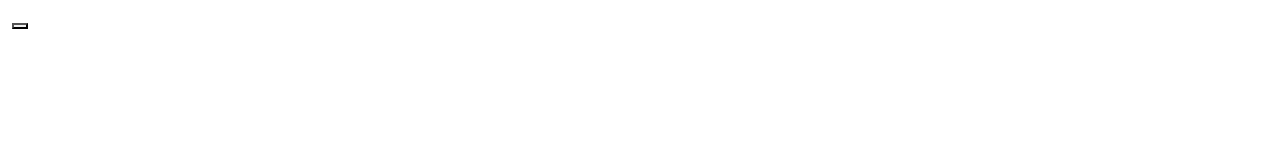
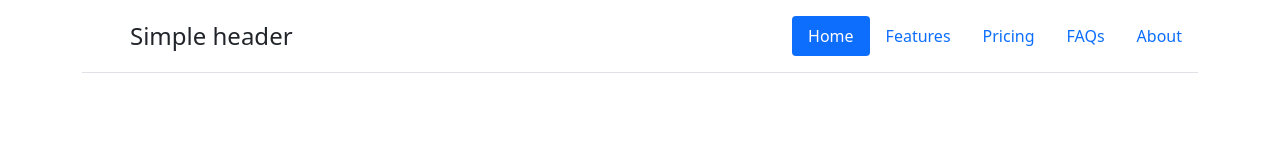
Before and after one commit to Davinandika/WB-COMP, a plain HTML site: page html/landing-page.html in a window 1280 px wide. Drawn offline with nearby package versions, Linux system fonts and the light colour scheme.

Commit message:
update navbar

```diff
--- a/html/landing-page.html
+++ b/html/landing-page.html
@@ -11,17 +11,21 @@
     <script src="../bootstrap-5.1.3-dist/js/bootstrap.min.js"></script>
     <link rel="stylesheet" href="../styles/style.css">
 <body>
-    <nav class="navbar navbar-default navbar-fixed-top" role="navigation">
-        <div class="container-fluid">
-            <div class="navbar-header text-center">
-                <button type="button" class="navbar-toggle" data-toggle="collapse" data-target="#navbar-collapse-main">
-                    <span class="sr-only">Toggle navigation</span>
-                    <span class="icon-bar"></span>
-                    <span class="icon-bar"></span>
-                    <span class="icon-bar"></span>
-                </button>
-            </div>
-        </div>
-    </nav>
+    <div class="container">
+        <header class="d-flex flex-wrap justify-content-center py-3 mb-4 border-bottom">
+          <a href="/" class="d-flex align-items-center mb-3 mb-md-0 me-md-auto text-dark text-decoration-none">
+            <svg class="bi me-2" width="40" height="32"><use xlink:href="#bootstrap"></use></svg>
+            <span class="fs-4">Simple header</span>
+          </a>
+
+          <ul class="nav nav-pills">
+            <li class="nav-item"><a href="#" class="nav-link active" aria-current="page">Home</a></li>
+            <li class="nav-item"><a href="#" class="nav-link">Features</a></li>
+            <li class="nav-item"><a href="#" class="nav-link">Pricing</a></li>
+            <li class="nav-item"><a href="#" class="nav-link">FAQs</a></li>
+            <li class="nav-item"><a href="#" class="nav-link">About</a></li>
+          </ul>
+        </header>
+      </div>
 </body>
 </html>
```
